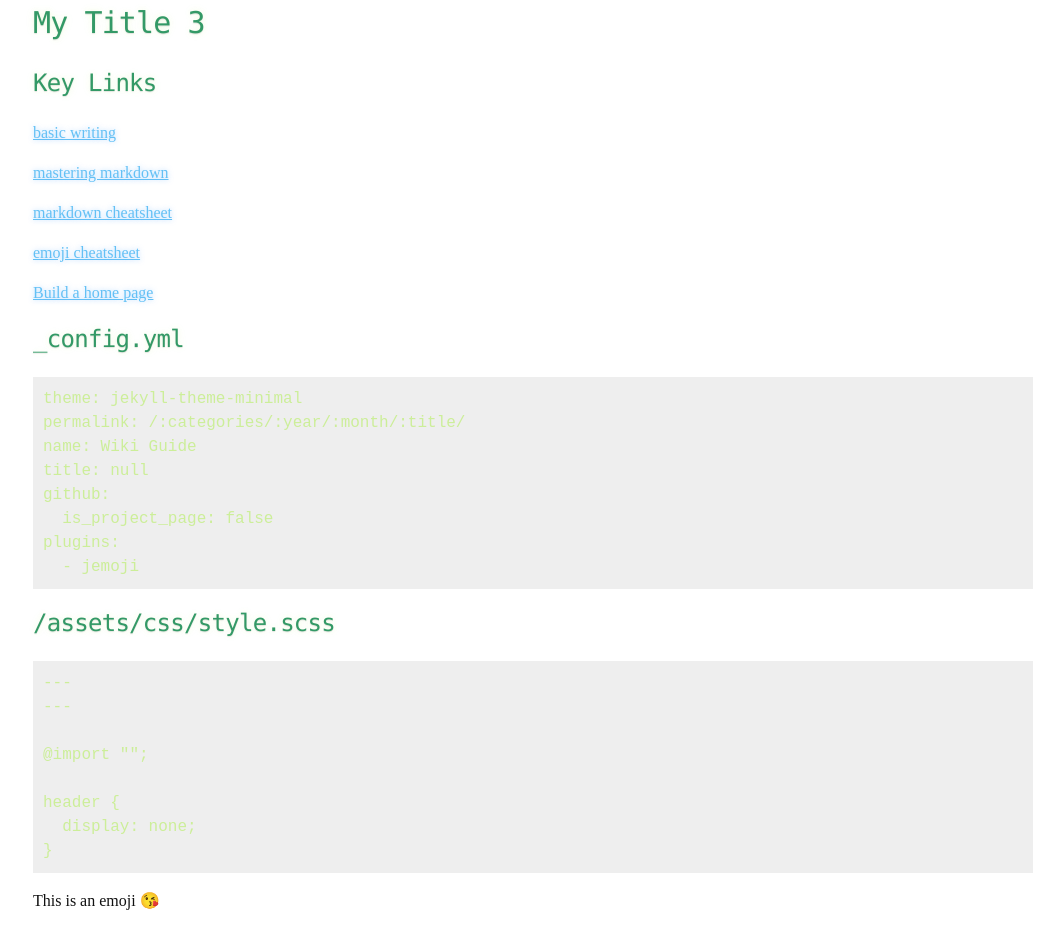
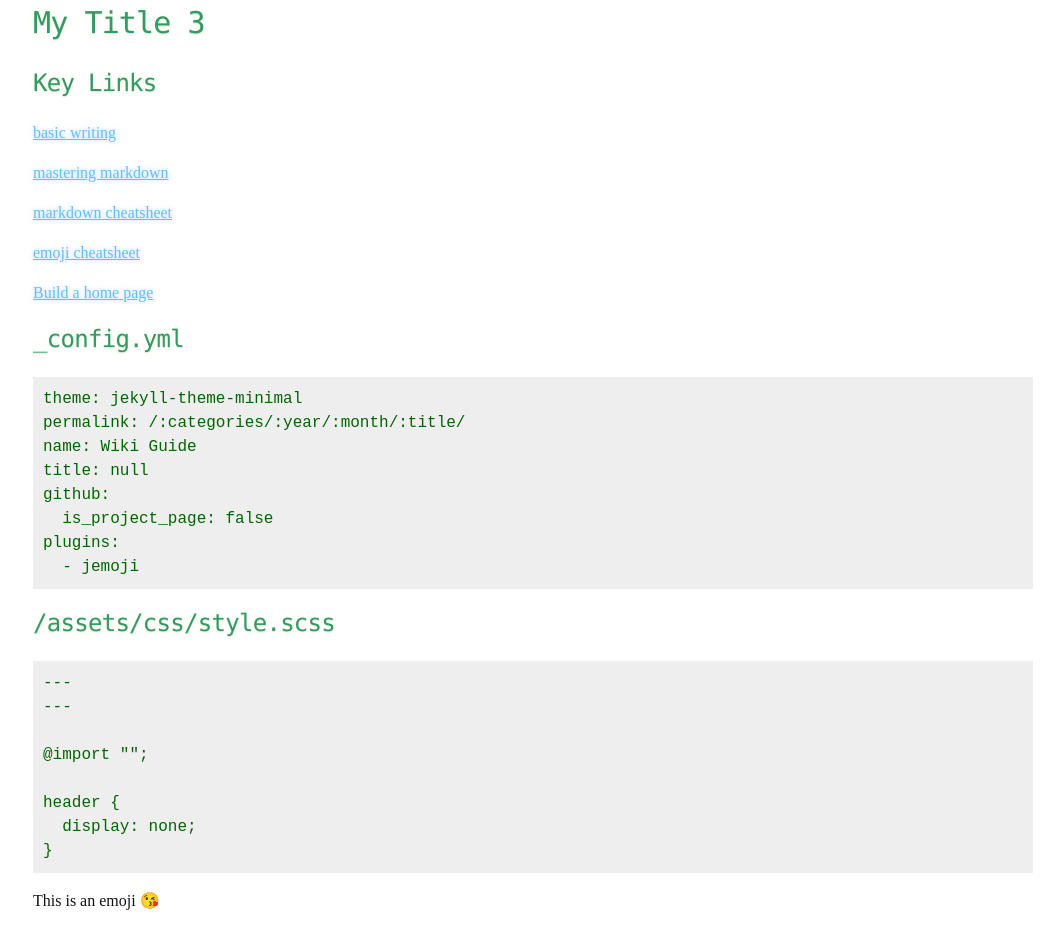
Before and after one commit to profphillips/wikibasics, a Jekyll site: the page built from index.md, in a window 1280 px wide. Shown: the whole page, without its empty margins (107-1171 px from the left). Built offline with Jekyll 4.4.1, drawn with Linux system fonts in a browser that asks for light colours; emoji names are drawn with the system emoji font; our own code applies the rules of GitHub Pages for plain Markdown files.

Commit message:
Update style.scss

```diff
--- a/assets/css/style.scss
+++ b/assets/css/style.scss
@@ -5,6 +5,8 @@ $body-foreground: #111111;
 $body-font-family: 'Monaco, "Bitstream Vera Sans Mono", "Lucida Console", Terminal, monospace';
 $container-max-width: 1000px;
 $header-color: #339966;
+$pre-background: #eeeeee;
+$pre-foreground: #006600;
 
 
 body {
@@ -101,11 +103,11 @@ blockquote {
 */
 pre {
   //background: rgba(0, 0, 0, 0.9);
-  background: #eeeeee;
+  background: $pre-background;
   //border: 1px solid rgba(255, 255, 255, 0.15);
   padding: 10px;
   font-size: 16px;
-  color: #ccee99; //#b5e853;
+  color: $pre-foreground; //#b5e853;
  // border-radius: 2px;
   word-wrap: normal;
   overflow: auto;
```
